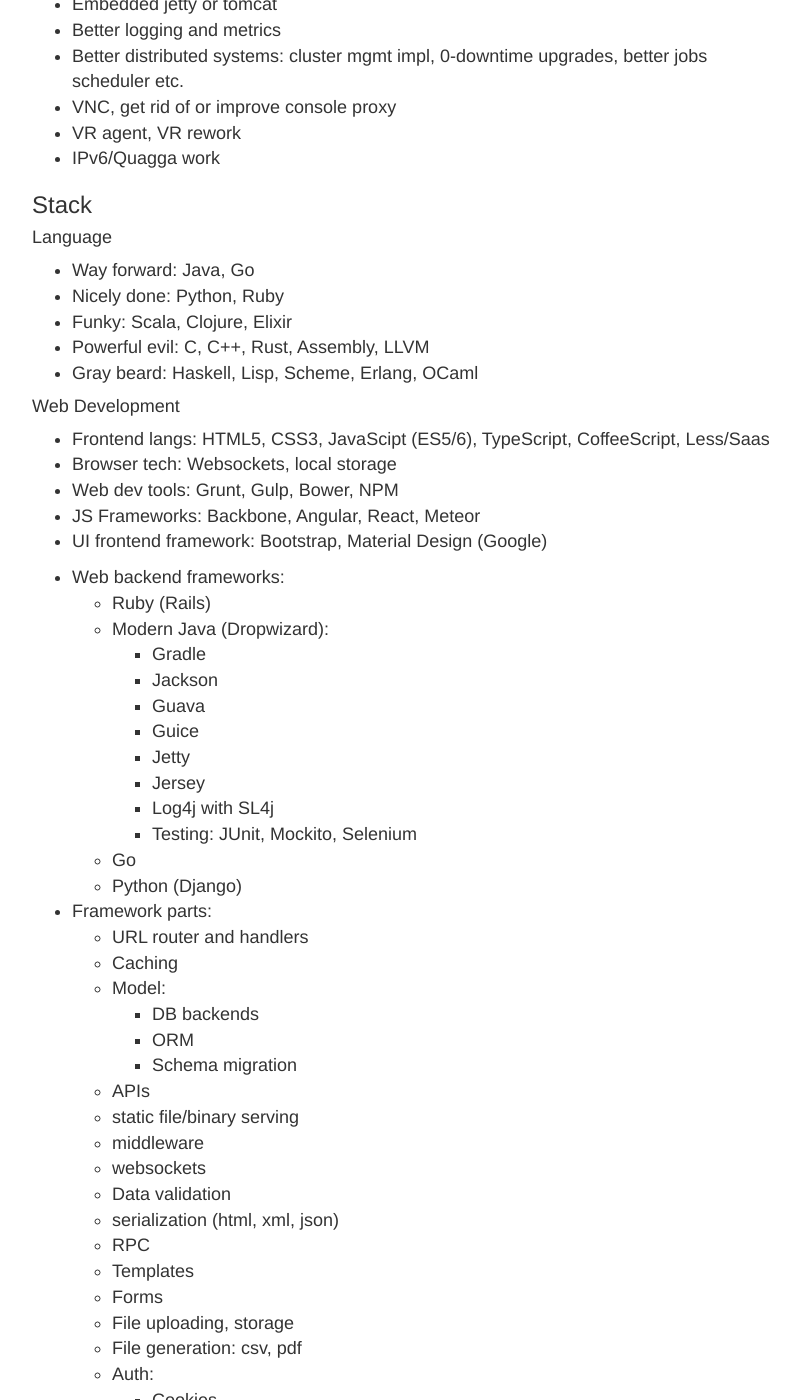
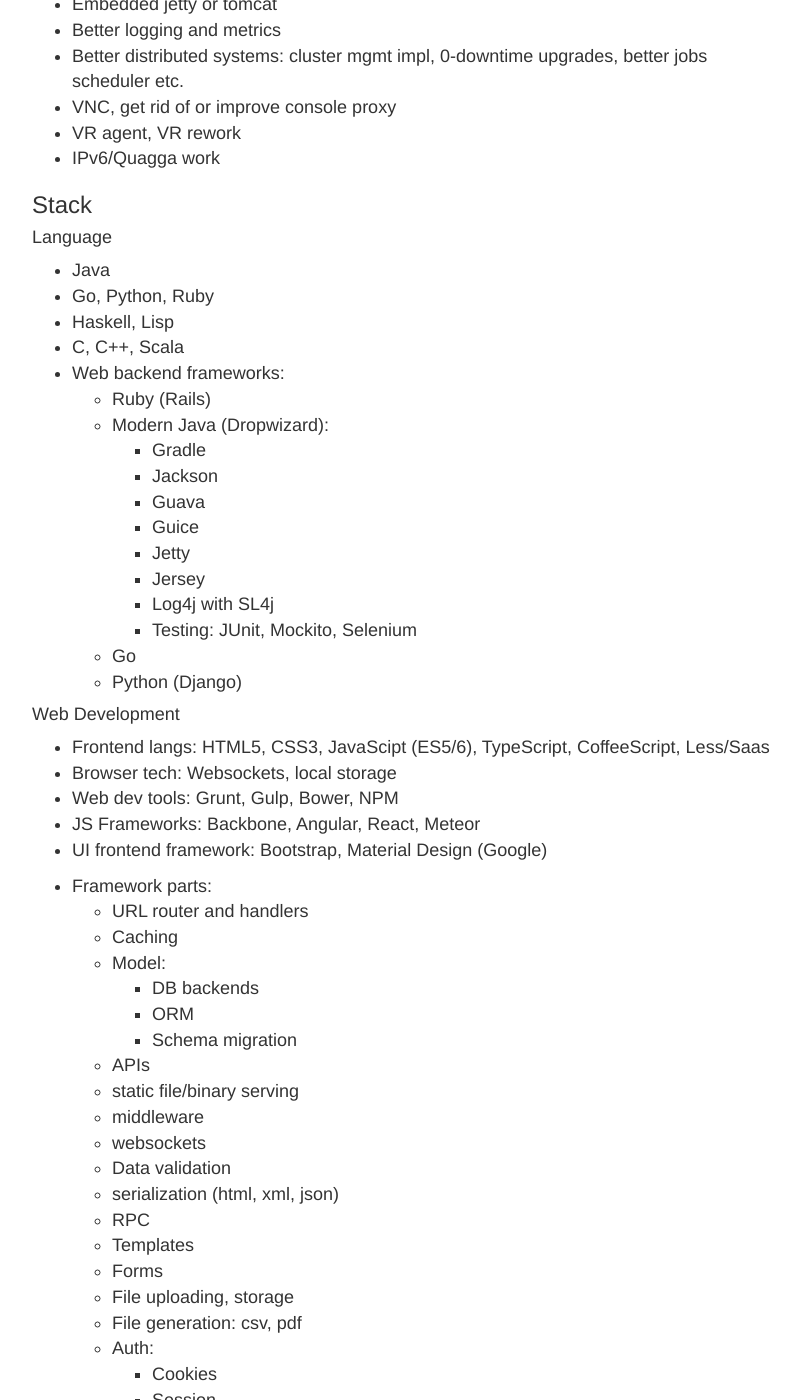
Before and after one commit to rohityadavcloud/rohityadavcloud.github.io, a Jekyll site: the page built from k/index.markdown, in a window 1280 px wide and 1400 px high, scrolled down 668 px. Shown: the whole window, without its empty margins (233-1033 px from the left). Built offline with Jekyll 4.4.1, drawn with Linux system fonts in a browser that asks for light colours; some of the changed text lies outside the part shown.

Commit message:
kup
Signed-off-by: Rohit Yadav <rohit.yadav@shapeblue.com>

```diff
--- a/k/index.markdown
+++ b/k/index.markdown
@@ -33,20 +33,10 @@
 
 #### Language
 
-- Way forward: Java, Go
-- Nicely done: Python, Ruby
-- Funky: Scala, Clojure, Elixir
-- Powerful evil: C, C++, Rust, Assembly, LLVM
-- Gray beard: Haskell, Lisp, Scheme, Erlang, OCaml
-
-#### Web Development
-
-- Frontend langs: HTML5, CSS3, JavaScipt (ES5/6), TypeScript, CoffeeScript, Less/Saas
-- Browser tech: Websockets, local storage
-- Web dev tools: Grunt, Gulp, Bower, NPM
-- JS Frameworks: Backbone, Angular, React, Meteor
-- UI frontend framework: Bootstrap, Material Design (Google)
-
+- Java
+- Go, Python, Ruby
+- Haskell, Lisp
+- C, C++, Scala
 - Web backend frameworks:
   + Ruby (Rails)
   + Modern Java (Dropwizard):
```
Also changed, not shown: other parts of k/index.markdown (+10 -1 lines).
